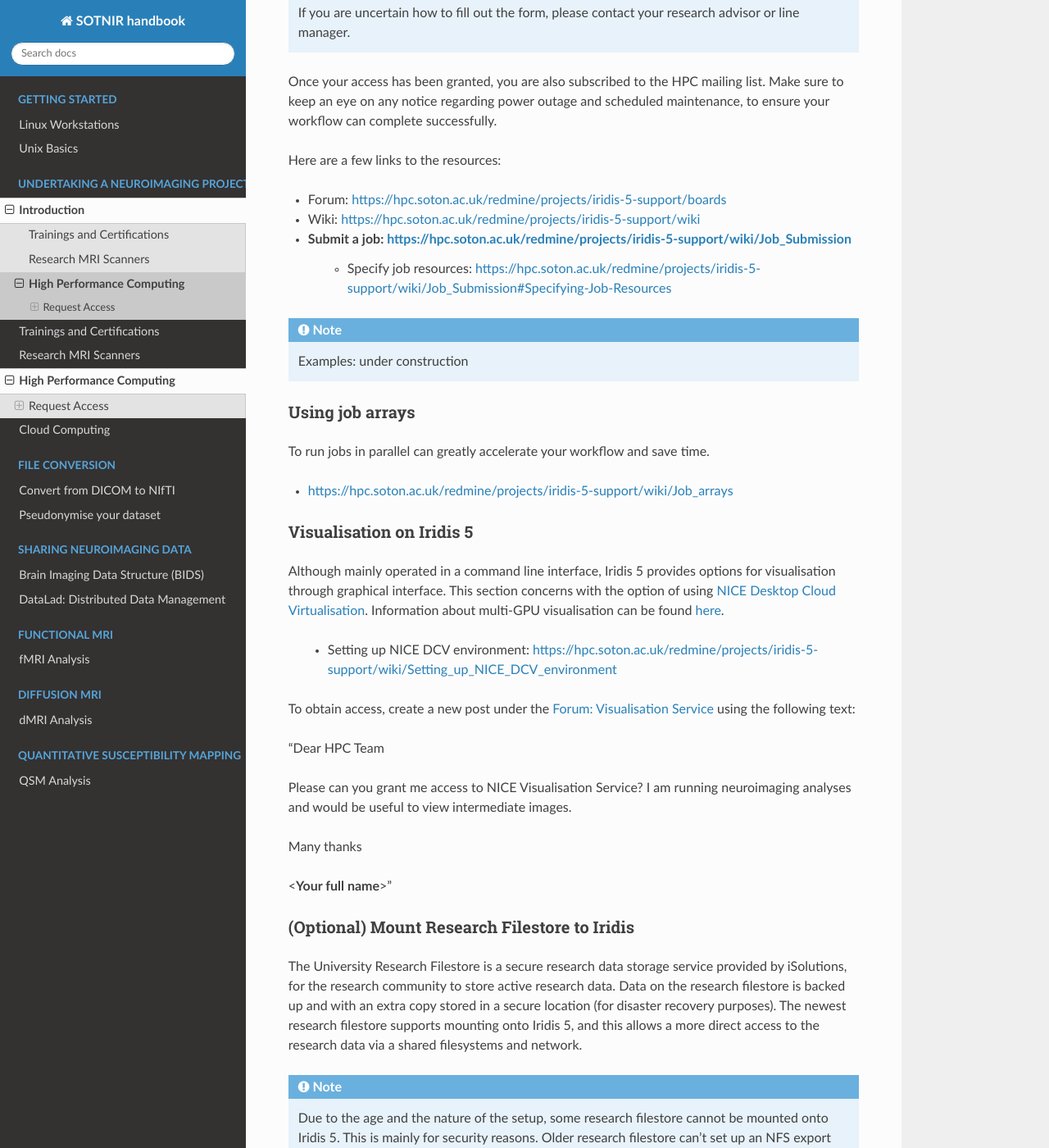
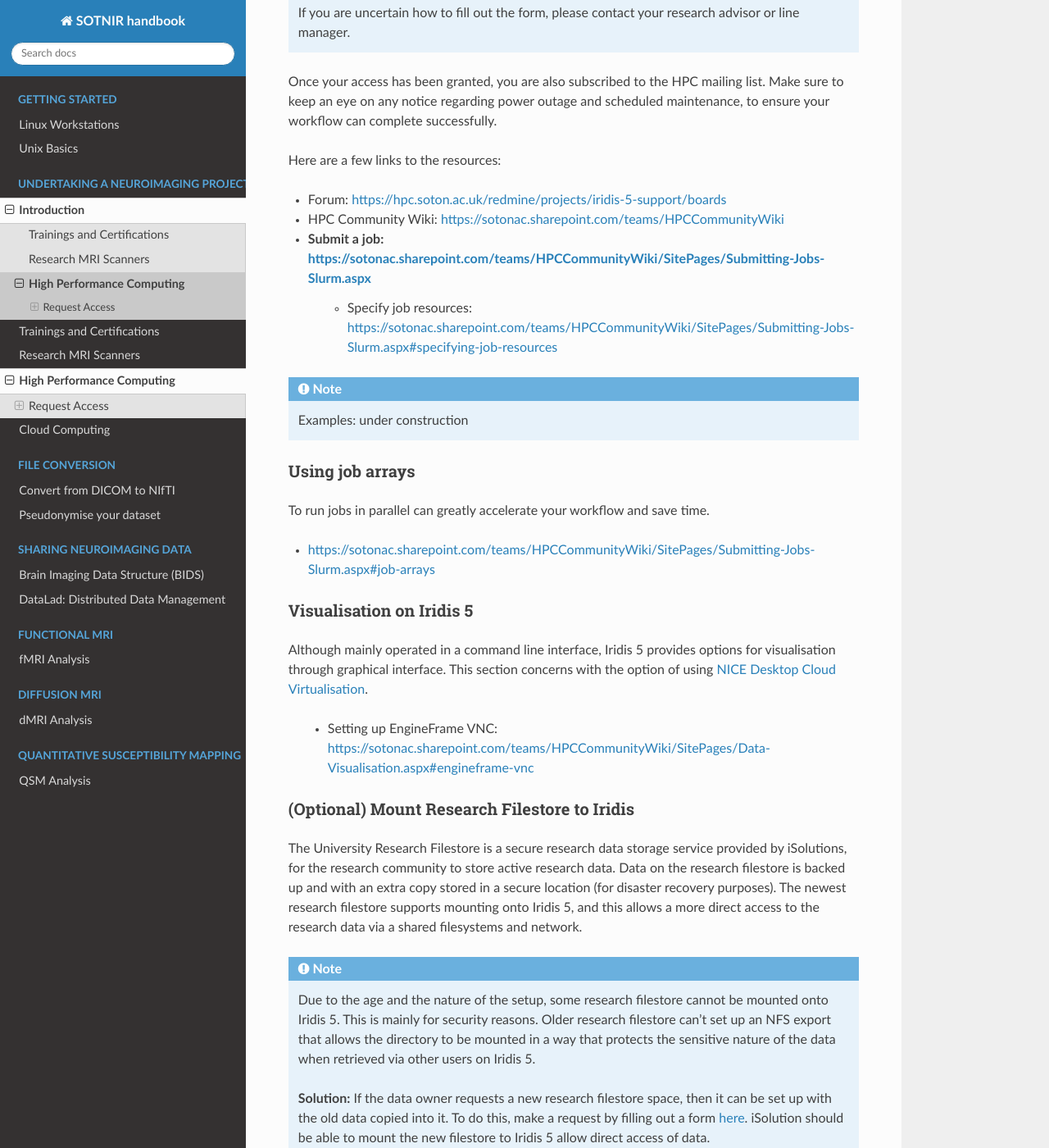
Before and after one commit to nhuneke/sotnir-handbook, a Sphinx documentation site: the page built from docs/projects-soton/hpc.rst, in a window 1280 px wide and 1400 px high, scrolled down 941 px. Shown: the whole window at 82% size. Built offline with Sphinx 7.4.7 and the Read the Docs theme 2.0.0, drawn with Linux system fonts in a browser that asks for light colours; pages that are not in the unit, such as notebooks, are missing from menus.

Commit message:
Updated links in hpc.rst

```diff
--- a/docs/projects-soton/hpc.rst
+++ b/docs/projects-soton/hpc.rst
@@ -35,9 +35,9 @@ Once your access has been granted, you are also subscribed to the HPC mailing li
 Here are a few links to the resources:
 
 - Forum: https://hpc.soton.ac.uk/redmine/projects/iridis-5-support/boards
-- Wiki: https://hpc.soton.ac.uk/redmine/projects/iridis-5-support/wiki
-- Submit a job: https://hpc.soton.ac.uk/redmine/projects/iridis-5-support/wiki/Job_Submission
-    - Specify job resources: https://hpc.soton.ac.uk/redmine/projects/iridis-5-support/wiki/Job_Submission#Specifying-Job-Resources
+- HPC Community Wiki: https://sotonac.sharepoint.com/teams/HPCCommunityWiki
+- Submit a job: https://sotonac.sharepoint.com/teams/HPCCommunityWiki/SitePages/Submitting-Jobs-Slurm.aspx
+    - Specify job resources: https://sotonac.sharepoint.com/teams/HPCCommunityWiki/SitePages/Submitting-Jobs-Slurm.aspx#specifying-job-resources
 
 .. note::
 	Examples: under construction
@@ -47,25 +47,14 @@ Using job arrays
 
 To run jobs in parallel can greatly accelerate your workflow and save time.
 
-- https://hpc.soton.ac.uk/redmine/projects/iridis-5-support/wiki/Job_arrays
+- https://sotonac.sharepoint.com/teams/HPCCommunityWiki/SitePages/Submitting-Jobs-Slurm.aspx#job-arrays
 
 Visualisation on Iridis 5
-==================
+=========================
 
-Although mainly operated in a command line interface, Iridis 5 provides options for visualisation through graphical interface. This section concerns with the option of using `NICE Desktop Cloud Virtualisation <https://nice.soton.ac.uk>`_. Information about multi-GPU visualisation can be found `here <https://hpc.soton.ac.uk/redmine/projects/iridis-5-support/wiki/Visualisation>`_.
+Although mainly operated in a command line interface, Iridis 5 provides options for visualisation through graphical interface. This section concerns with the option of using `NICE Desktop Cloud Virtualisation <https://nice.soton.ac.uk>`_.
 
- - Setting up NICE DCV environment: https://hpc.soton.ac.uk/redmine/projects/iridis-5-support/wiki/Setting_up_NICE_DCV_environment
-
-
-To obtain access, create a new post under the `Forum: Visualisation Service <https://hpc.soton.ac.uk/redmine/projects/iridis-5-support/boards/25>`_ using the following text:
-
-"Dear HPC Team
-
-Please can you grant me access to NICE Visualisation Service? I am running neuroimaging analyses and would be useful to view intermediate images.
-
-Many thanks
-
-<**Your full name**>"
+ - Setting up EngineFrame VNC: https://sotonac.sharepoint.com/teams/HPCCommunityWiki/SitePages/Data-Visualisation.aspx#engineframe-vnc
 
 (Optional) Mount Research Filestore to Iridis
 ======================================
```
